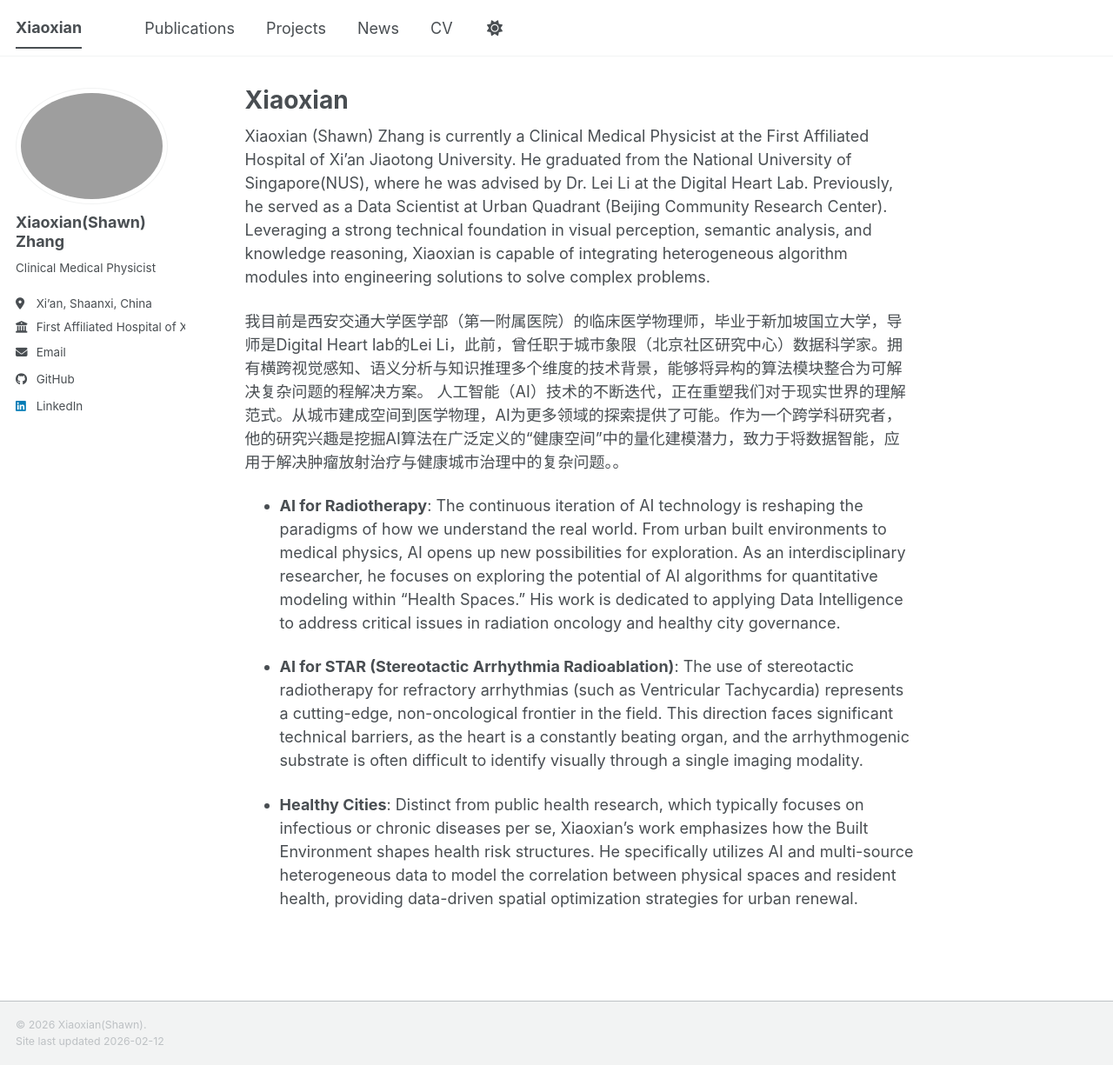
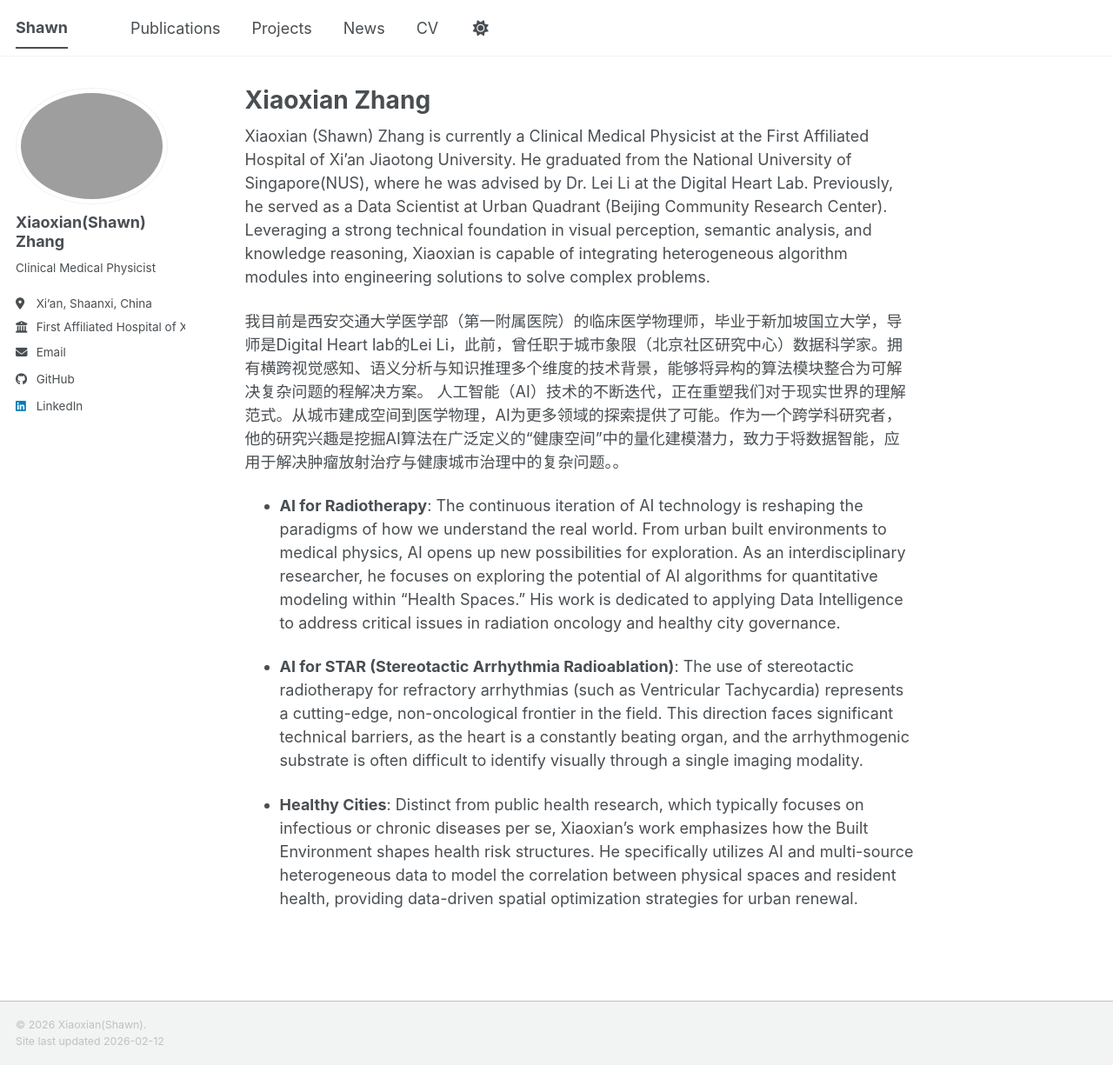
Before and after one commit to ZhangYuGe18/xiaoxian.github.io, a Jekyll site: the page built from _pages/about.md, in a window 1280 px wide and 1225 px high. Shown: the whole window at 87% size. Built offline with Jekyll 4.4.1, drawn with Linux system fonts in a browser that asks for light colours; a script bundle is joined from its source files by our own code; library files that are not in the unit come from our copies.

Commit message:
first version

```diff
--- a/_config.yml
+++ b/_config.yml
@@ -9,7 +9,7 @@
 # Basic Site Settings
 locale                   : "en-US"
 site_theme               : "default" # The available themes options are "default", "air", "sunrise", "mint", "dirt" and "contrast"
-title                    : "Xiaoxian"
+title                    : "Shawn"
 title_separator          : "-"
 name                     : &name "Shawn"
 description              : &description "xiaoxian's academic portfolio"
--- a/_pages/about.md
+++ b/_pages/about.md
@@ -1,6 +1,6 @@
 ---
 permalink: /
-title: "Xiaoxian"
+title: "Xiaoxian Zhang"
 author_profile: true
 redirect_from:
   - /about/
```
